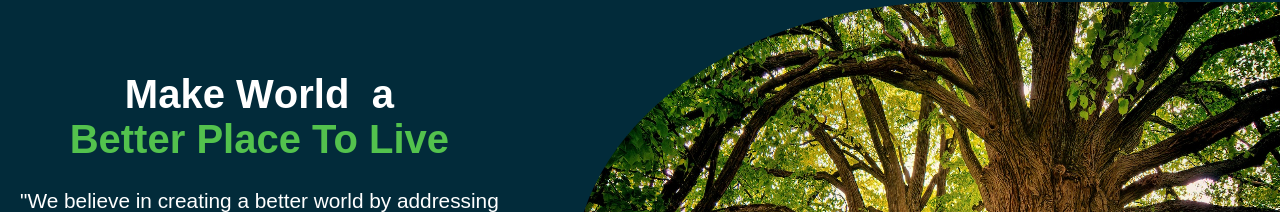
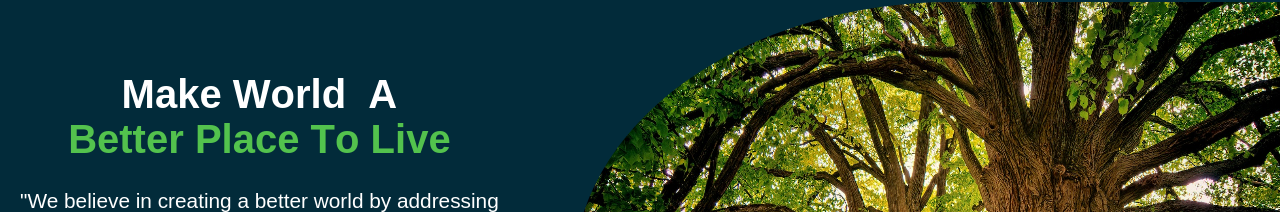
Before and after one commit to TanithFlory/celebritree, a React (Create React App) app: page / in a window 1280 px wide. Shown: the part 126-338 px from the top of the page. Built offline with nearby package versions, Linux system fonts and the light colour scheme; no server answers; a web font is replaced by a local one.

Commit message:
minor animation fix

```diff
--- a/src/components/Header/AnimatedHeader.jsx
+++ b/src/components/Header/AnimatedHeader.jsx
@@ -4,14 +4,14 @@ import AirQualityIndex from "../AirQualityIndex/AirQualityIndex";
 import { PrimaryButton } from "../UI/Button/StyledButtons";
 
 const AnimatedHeader = () => {
-  let easeing = [0.6, -0.05, 0.01, 0.99];
+  const ease = [0.6, -0.05, 0.01, 0.99];
   const fadeIn = {
     initial: {
       y: 60,
       opacity: 0,
       transition: {
         duration: 0.6,
-        ease: easeing,
+        ease,
       },
     },
     animate: {
@@ -20,18 +20,17 @@ const AnimatedHeader = () => {
       transition: {
         duration: 0.6,
         delay: 1,
-        ease: easeing,
+        ease,
       },
     },
   };
-  const transition = { duration: 0.5, ease: [0.6, 0.01, -0.05, 0.9] };
   const letterAnimation = {
     initial: {
       x: -500,
     },
     animate: {
       x: 0,
-      transition: { duration: 0.5, ...transition },
+      transition: { duration: 0.5, ease: [0.6, 0.03, -0.06, 1] },
     },
   };
   const stagger = {
@@ -60,16 +59,28 @@ const AnimatedHeader = () => {
           <motion.div variants={letterAnimation}>r</motion.div>
           <motion.div variants={letterAnimation}>l</motion.div>
           <motion.div variants={letterAnimation}>d</motion.div>{" "}
-          <motion.div variants={letterAnimation}>{"\u00A0"}a</motion.div>
+          <motion.div variants={letterAnimation}>{"\u00A0"}A</motion.div>
         </motion.div>
       </motion.h2>
       <motion.h1>
-        {" "}
         <motion.div variants={stagger} initial="initial" animate="animate">
-          <motion.div variants={letterAnimation}>Better</motion.div>
-          <motion.div variants={letterAnimation}>{"\u00A0"}Place</motion.div>
-          <motion.div variants={letterAnimation}>{"\u00A0"}To</motion.div>
-          <motion.div variants={letterAnimation}>{"\u00A0"}Live</motion.div>
+          <motion.div variants={letterAnimation}>B</motion.div>
+          <motion.div variants={letterAnimation}>e</motion.div>
+          <motion.div variants={letterAnimation}>t</motion.div>
+          <motion.div variants={letterAnimation}>t</motion.div>
+          <motion.div variants={letterAnimation}>e</motion.div>
+          <motion.div variants={letterAnimation}>r</motion.div>
+          <motion.div variants={letterAnimation}>{"\u00A0"}P</motion.div>
+          <motion.div variants={letterAnimation}>l</motion.div>
+          <motion.div variants={letterAnimation}>a</motion.div>
+          <motion.div variants={letterAnimation}>c</motion.div>
+          <motion.div variants={letterAnimation}>e</motion.div>
+          <motion.div variants={letterAnimation}>{"\u00A0"}T</motion.div>
+          <motion.div variants={letterAnimation}>o</motion.div>
+          <motion.div variants={letterAnimation}>{"\u00A0"}L</motion.div>
+          <motion.div variants={letterAnimation}>i</motion.div>
+          <motion.div variants={letterAnimation}>v</motion.div>
+          <motion.div variants={letterAnimation}>e</motion.div>
         </motion.div>
       </motion.h1>
       <motion.p variants={fadeIn}>
--- a/src/components/NavBar/NavBar.jsx
+++ b/src/components/NavBar/NavBar.jsx
@@ -36,7 +36,7 @@ const Navbar = () => {
         className={`app__navbar ${scrollStatus.partialVisible && "on__scroll"}`}
       >
         <motion.div variants={topDown} className="app__navbar-logo">
-          <Link to={"/home"}>
+          <Link to={"/home"} onClick={() => scrollTop()}>
             <img src={images.logo} alt="logo" className="app__navbar-logo" />
           </Link>
         </motion.div>
--- a/src/components/NavBar/Navbar.animations.js
+++ b/src/components/NavBar/Navbar.animations.js
@@ -1,8 +1,8 @@
 export const stagger = {
   animate: {
     transition: {
-      delayChildren: 0.4,
-      staggerChildren: 0.2,
+      delayChildren: 0.5,
+      staggerChildren: 0.3,
       staggerDirection: 1,
     },
   },
@@ -11,7 +11,6 @@ export const topDown = {
   initial: {
     y: -80,
     opacity: 0,
-    transition: "easeIn",
   },
   animate: {
     y: 0,
```
